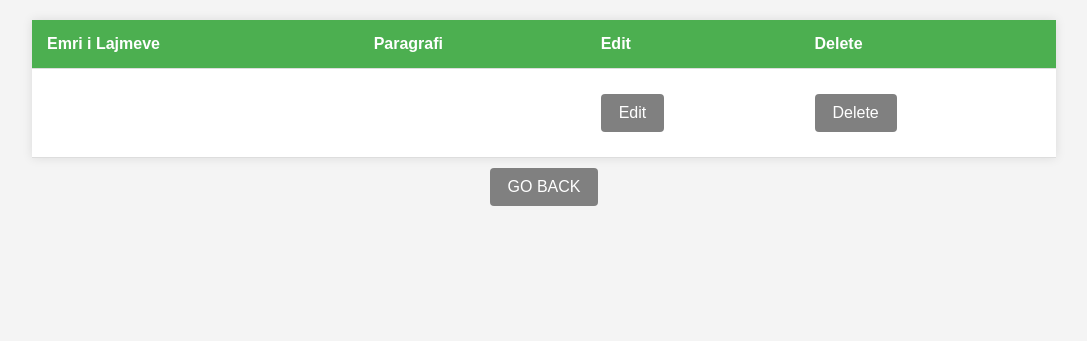
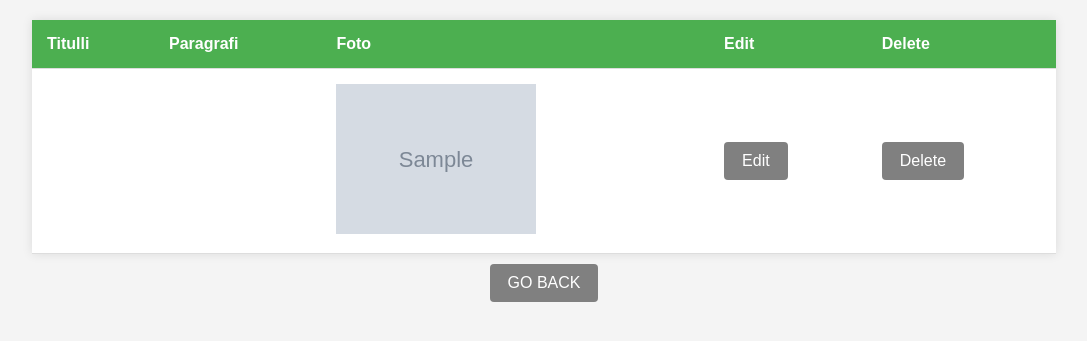
Before and after one commit to lindgeci/ProjektiFinal, a PHP site: page /newsdashboard.php in a window 1280 px wide. Shown: the top 341 px of the page, without its empty margins (96-1183 px from the left). Run offline with PHP 8.4, Linux system fonts and the light colour scheme; tables that the repository leaves empty or names only in its code hold one stand-in row (values such as "Sample post"); grey boxes marked "Sample" are stand-in pictures; data that the repository does not hold is empty.

Commit message:
23.01.2024

```diff
--- a/Test Projekti/CRUDAT_PER_LAJME.php
+++ b/Test Projekti/CRUDAT_PER_LAJME.php
@@ -16,22 +16,22 @@
 
         $newsname = $NEWS->getNewsName();
         $newstext = $NEWS->getNewsText();
+        $foto = $NEWS->getFoto();
 
-
-        $sql = "INSERT INTO news(newsName, newsText) VALUES (?, ?)";
+        $sql = "INSERT INTO news(newsName, newsText, foto) VALUES (?, ?, ?)";
 
         $statement = $conn->prepare($sql);
-        $statement->execute([$newsname, $newstext]);
+        $statement->execute([$newsname, $newstext, $foto]);
         echo '<script>alert("U Shtua me sukses");</script>';
     }
 
-    public function editNews($id, $newsName, $newsText)
+    public function editNews($id, $newsName, $newsText, $foto)
     {
         $conn = $this->connection;
-        $sql = "UPDATE news SET newsName=?, newsText=? WHERE id=?";
+        $sql = "UPDATE news SET newsName=?, newsText=?, foto=? WHERE id=?";
 
         $statement = $conn->prepare($sql);
-        $statement->execute([$newsName, $newsText, $id]);
+        $statement->execute([$newsName, $newsText, $foto, $id]);
 
         echo '<script>alert("U ndryshua me sukses");</script>';
     }
--- a/Test Projekti/Login.php
+++ b/Test Projekti/Login.php
@@ -21,7 +21,7 @@
                 session_start();
                 $_SESSION["user"] = "yes";
 
-                if ($email === "lg69462@gmail.com" && $password === "LindGeci#123") {
+                if ($user["Rolet"] == "admin") {
                     $_SESSION["Rolet"] = "admin";
                 } else {
                     $_SESSION["Rolet"] = $user["Rolet"];
@@ -35,6 +35,7 @@
             echo "<script>alert('Email does not match');</script>";
             $_SESSION["Rolet"] = "default";
         }
+
     }
 }
 ?>
--- a/Test Projekti/insertNews.php
+++ b/Test Projekti/insertNews.php
@@ -5,9 +5,9 @@
 if (isset($_POST["submit"])) {
     $newsname = $_POST["newsname"];
     $newstext = $_POST["newstext"];
+    $foto = $_POST["Foto"];
 
-
-    $NEWS = new NEWS($newsname, $newstext);
+    $NEWS = new NEWS($newsname, $newstext, $foto);
     $crud = new CRUDAT_PER_LAJME();
     $crud->insertNews($NEWS);
     header("Location: index.php");
@@ -32,6 +32,7 @@
                 <h1>Insert News</h1>
                 <p>News : <input type="text" name="newsname" required><br></p>
                 <p>Text: <input type ="text" name="newstext" required><br></p>
+                <p>Upload: <input type ="file" name="Foto" required><br></p>
                 <button type="submit" name="submit">Add News</button>
             </form>
         </div>
--- a/Test Projekti/newsdashboard.php
+++ b/Test Projekti/newsdashboard.php
@@ -32,7 +32,7 @@
             box-shadow: 0 0 10px rgba(0, 0, 0, 0.1);
         }
 
-        th,td {
+        th, td {
             padding: 15px;
             text-align: left;
             border-bottom: 1px solid #ddd;
@@ -42,15 +42,6 @@
             background-color: #4CAF50;
             color: white;
         }
-        /* @media (max-width: 600px) {
-            table {
-                width: 100%;
-            }
-        }
-
-        .goback {
-            margin-top: 20px;
-        } */
     </style>
     <title>News List</title>
 
@@ -61,8 +52,9 @@
     <table>
         <thead>
             <tr>
-                <th>Emri i Lajmeve</th>
+                <th>Titulli</th>
                 <th>Paragrafi</th>
+                <th>Foto</th>
                 <th>Edit</th>
                 <th>Delete</th>
 
@@ -73,6 +65,12 @@
                 <tr>
                     <td><?php echo $news["newsName"]; ?></td>
                     <td><?php echo $news["newsText"]; ?></td>
+                    <td>
+                        <?php
+                        $imagePath = "indexphoto/" . $news["foto"];
+                        echo "<img src='$imagePath' style='max-width: 200px; max-height: 200px;'>";
+                        ?>
+                    </td>
                     <td><a href='editNews.php?id=<?= $news["id"] ?>'>Edit</a></td>
                     <td><a href='deletenews.php?id=<?= $news["id"] ?>'>Delete</a></td>
                 </tr>
```
Also changed, not shown: Test Projekti/NEWS.php (+12 -4 lines), Test Projekti/editNews.php (+10 -4 lines), Test Projekti/editUser.php (+13 -15 lines).
